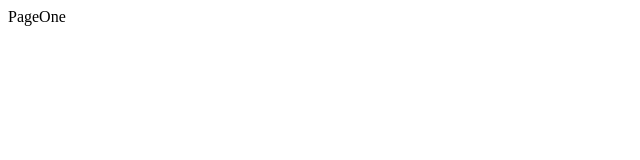
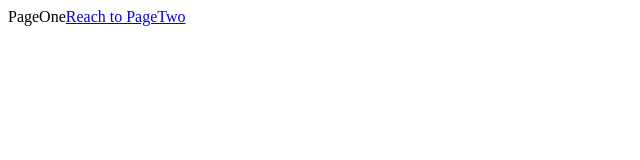
Before and after one commit to RatonBiswas/React, a React (Create React App) app in the folder stream/client/: page / in a window 1280 px wide. Shown: the top 160 px of the page, without its empty margins (0-640 px from the left). Built offline with nearby package versions, Linux system fonts and the light colour scheme.

Commit message:
Navigating with React Router

```diff
--- a/stream/client/src/components/App.js
+++ b/stream/client/src/components/App.js
@@ -1,17 +1,24 @@
+/* eslint-disable no-unreachable */
 import React from "react";
-import { BrowserRouter, Route } from "react-router-dom";
+import { BrowserRouter, Route, Link } from "react-router-dom";
 
 const PageOne = () => {
-  return <div>PageOne</div>;
+  return (
+    <div>
+      PageOne
+      <Link to="/pagetwo">Reach to PageTwo</Link>
+    </div>
+  );
 };
 
 const PageTwo = () => {
-  return(
-  <div>
+  return (
+    <div>
       PageTwo
       <button>Click me</button>
-  </div>
-  )
+      <Link to="/">Reach to PageOne</Link>
+    </div>
+  );
 };
 
 const App = () => {
```
